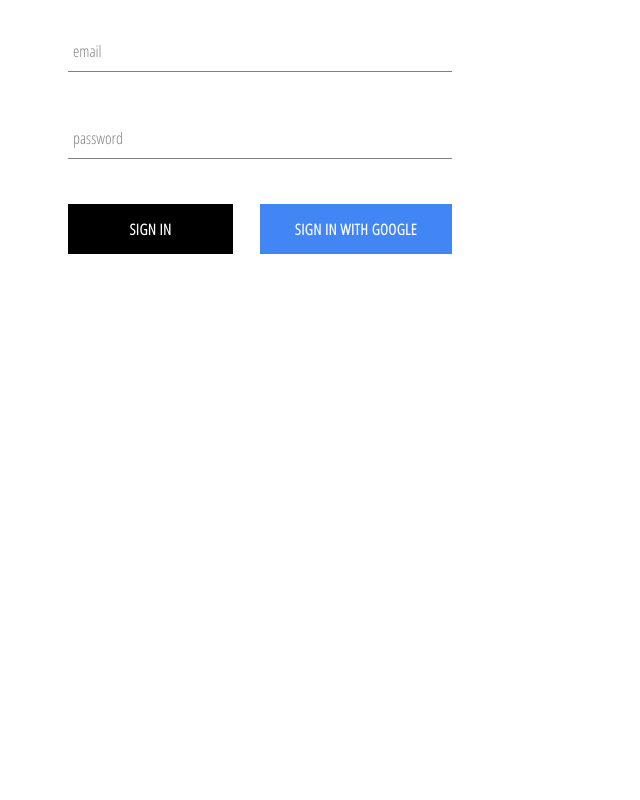
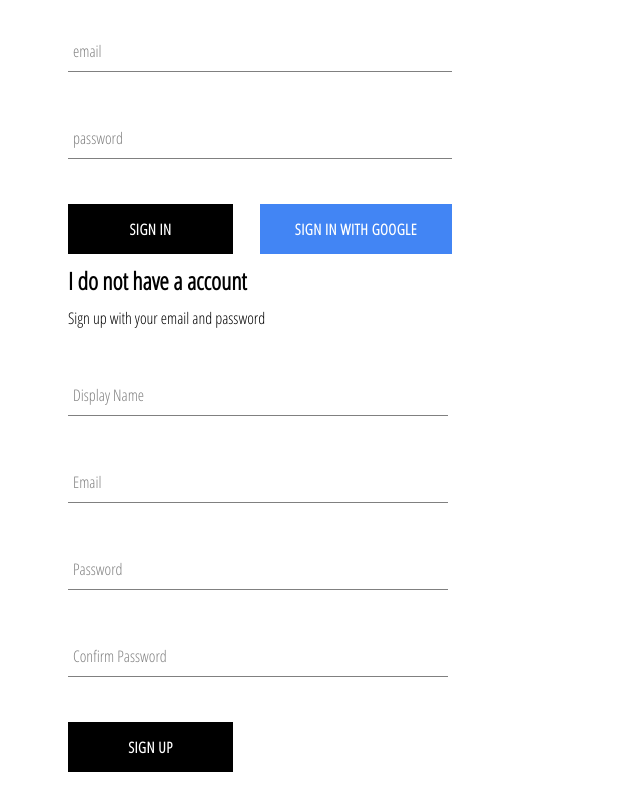
Before and after one commit to ajay9679/crown_clothing, a React (Create React App) app: page /signin in a window 1280 px wide. Shown: the part 233-1033 px from the top of the page, without its empty margins (0-640 px from the left). Before the commit the page ends 800 px from the top, so only its background shows below. Built offline with nearby package versions, Linux system fonts and the light colour scheme; no server answers.

Commit message:
implemented firebase utils, included ability to store authenticated user

```diff
--- a/src/App.js
+++ b/src/App.js
@@ -5,7 +5,7 @@
 import ShopPage from './pages/shop/Shop.js';
 import Header from './components/header/header.js';
 import SignInAndSignUp from './pages/sign-in-and-sign-up/sign-in-and-sign-up.js';
-import {auth} from './firebase/firebase.utils.js';
+import {auth, createUserProfileDocument} from './firebase/firebase.utils.js';
 
 class App extends React.Component {
     constructor(){
@@ -16,10 +16,18 @@
     unsubscribeFromAuth = null;
 
     componentDidMount(){
-        this.unsubscribeFromAuth = auth.onAuthStateChanged(async user => {
-            // createUserProfileDocument(user);
-            this.setState({currentUser: user});
-            console.log(user)
+        this.unsubscribeFromAuth = auth.onAuthStateChanged(async userAuth => {
+            if(userAuth){
+                const userRef = await createUserProfileDocument(userAuth);
+                userRef.onSnapshot(snapShot => {
+                    this.setState({currentUser: {
+                        id: snapShot.id,
+                        ...snapShot.data(),
+                    }})
+                });
+            }else{
+                this.setState({currentUser: userAuth});
+            }
         });
     }
 
--- /dev/null
+++ b/src/components/sign-up/sign-up.js
@@ -0,0 +1,57 @@
+import React from 'react';
+import FormInput from '../form-input/form-input.js';
+import CustomButton from '../custom-button/custom-button.js';
+import {auth, createUserProfileDocument} from '../../firebase/firebase.utils.js';
+import './sign-up.styles.scss';
+
+class SignUp extends React.Component{
+	constructor(){
+		super();
+		this.state = {
+			displayName: '',
+			email: '',
+			password: '',
+			confirmPassword: '',
+		}
+	}
+
+	handleSubmit = async e => {
+		e.preventDefault();
+		const {displayName, email, password, confirmPassword} = this.state;
+		if(password !== confirmPassword){
+			alert("password doesn't match");
+			return;
+		}
+		try{
+			const {user} = await auth.createUserWithEmailAndPassword(email, password)
+			await createUserProfileDocument(user, {displayName});
+			this.setState({ displayName: '', email: '', password: '', confirmPassword: '' });
+		}catch(error){
+			console.error(error);
+		}
+	}
+
+	handleChange = event => {
+		const { name, value } = event.target;
+		this.setState({[name]: value });
+	};
+
+	render(){
+		const {displayName, email, password, confirmPassword} = this.state;
+
+		return <div className='sign-up'>
+			<h2 className='title'>I do not have a account</h2>
+			<span>Sign up with your email and password</span>
+			<form className='sign-up-form' onSubmit={this.handleSubmit}>
+				<FormInput type="text" name='displayName' value={displayName} onChange={this.handleChange} label='Display Name' required />
+				<FormInput type='email' name='email' value={email} onChange={this.handleChange} label='Email' required />
+				<FormInput type='password' name='password' value={password} onChange={this.handleChange} label='Password' required />
+				<FormInput type='password' name='confirmPassword' value={confirmPassword} onChange={this.handleChange} label='Confirm Password' required />
+
+				<CustomButton type='submit'>SIGN UP</CustomButton>
+			</form>
+		</div>
+	}
+}
+
+export default SignUp;
--- /dev/null
+++ b/src/components/sign-up/sign-up.styles.scss
@@ -0,0 +1,9 @@
+.sign-up {
+  display: flex;
+  flex-direction: column;
+  width: 380px;
+
+  .title {
+    margin: 10px 0;
+  }
+}
--- a/src/firebase/firebase.utils.js
+++ b/src/firebase/firebase.utils.js
@@ -12,12 +12,23 @@
   measurementId: "G-LDBC6MTN28"
 };
 
-/*export const createUserProfileDocument = async (userAuth, additionalDdata) => {
+export const createUserProfileDocument = async (userAuth, additionalDdata) => {
 	if(!userAuth) return;
+	console.log(firestore.doc(`users/${userAuth.uid}`));
 	const userRef = firestore.doc(`users/${userAuth.uid}`);
-	// const snapShot = await userRef.get();
-	console.log(userRef)
-};*/
+	const snapShot = await userRef.get();
+	if(!snapShot.exists){
+		const {displayName, email} = userAuth;
+		const createdAt = new Date();
+		try{
+			await userRef.set({displayName, email, createdAt, ...additionalDdata});
+		}catch(error){
+			console.log(`error creating user ${error.message}`);
+		}
+	}
+
+	return userRef;
+};
 
 firebase.initializeApp(config);
 
--- a/src/pages/sign-in-and-sign-up/sign-in-and-sign-up.js
+++ b/src/pages/sign-in-and-sign-up/sign-in-and-sign-up.js
@@ -1,10 +1,12 @@
 import React from 'react';
 import './sign-in-and-sign-up.styles.scss';
 import SignIn from '../../components/sign-in/sign-in.js';
+import SignUp from '../../components/sign-up/sign-up.js';
 
 const SignInAndSignUp = () => {
 	return <div>
 		<SignIn />
+		<SignUp />
 	</div>
 };
 
--- a/src/pages/sign-in-and-sign-up/sign-in-and-sign-up.styles.scss
+++ b/src/pages/sign-in-and-sign-up/sign-in-and-sign-up.styles.scss
@@ -0,0 +1,6 @@
+.sign-in-and-sign-up {
+  width: 850px;
+  display: flex;
+  justify-content: space-between;
+  margin: 30px auto;
+}
```
